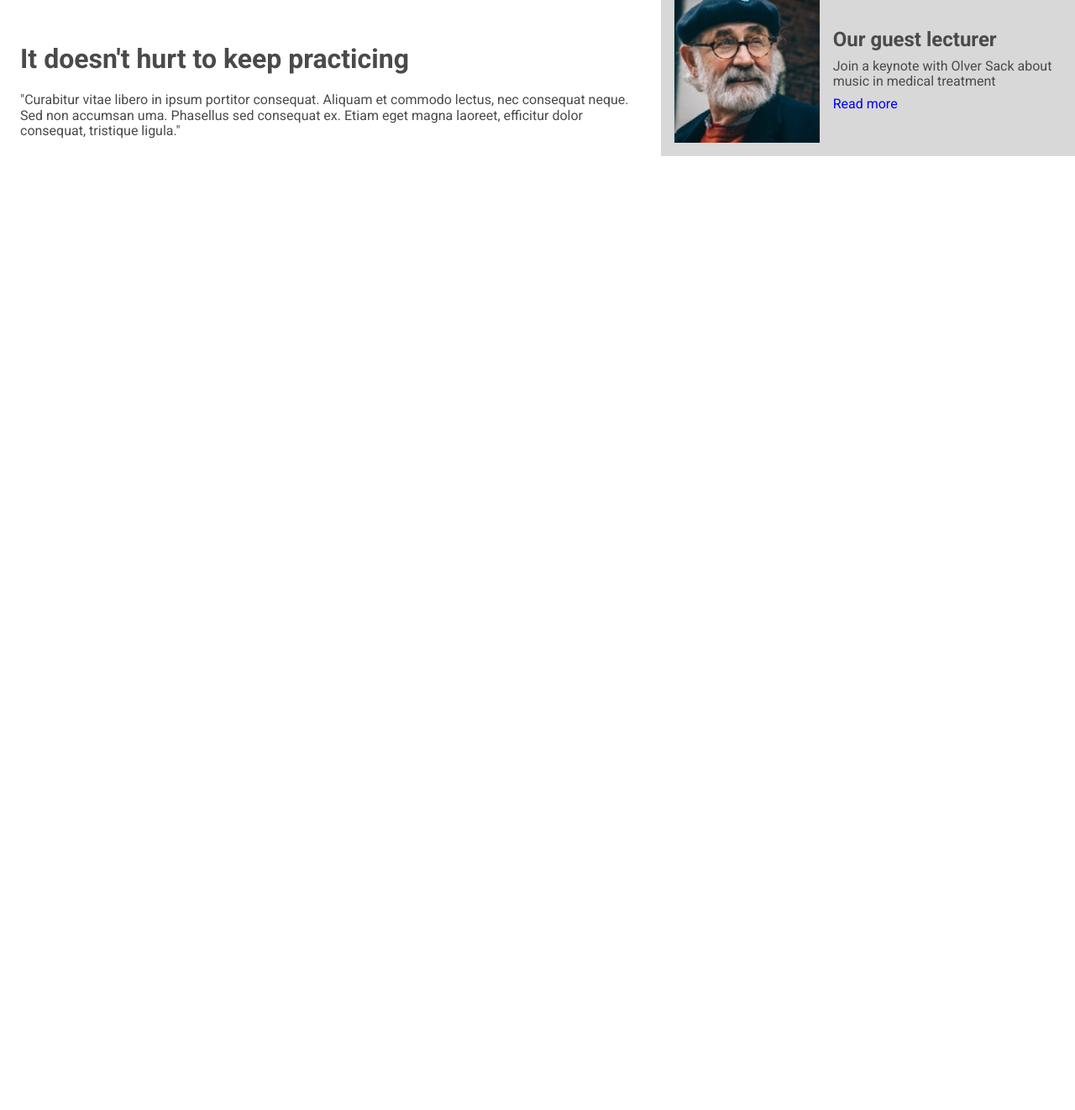
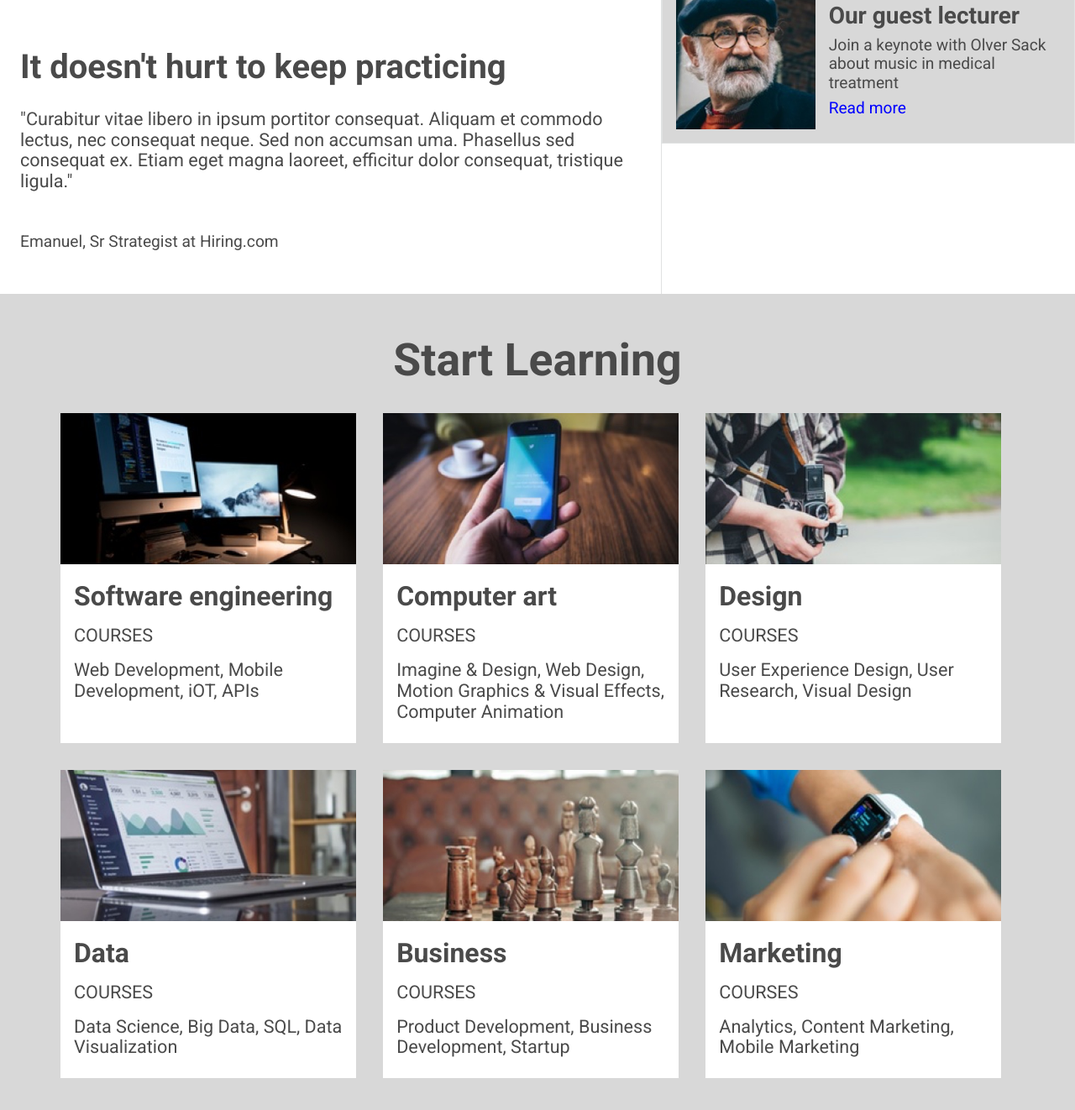
Before and after one commit to amonas/f1-3-c2p1-colmar-academy, a plain HTML site: page index.html in a window 1280 px wide. Shown: the part 1118-2440 px from the top of the page at 84% size. Before the commit the page ends 1336 px from the top, so only its background shows below. Drawn offline with nearby package versions, Linux system fonts and the light colour scheme; a web font is replaced by a local one.

Commit message:
Add Courses section.

```diff
--- a/index.html
+++ b/index.html
@@ -2,8 +2,8 @@
 <html>
   <head>
     <meta charset="utf-8">
-    <link href="https://fonts.googleapis.com/css?family=Roboto:400,700" rel="stylesheet">
-   <link href="./resources/css/normalize.css" rel="stylesheet" type="text/css">
+    <link href="https://fonts.googleapis.com/css?family=Encode+Sans+Semi+Condensed|Roboto:400,700" rel="stylesheet">
+    <link href="./resources/css/normalize.css" rel="stylesheet" type="text/css">
     <link href="./resources/css/style.css" rel="stylesheet" type="text/css">
     <title>Colmar Academy</title>
   </head>
@@ -35,6 +35,7 @@
         <img src="./resources/images/information-main.jpg" alt="main information">
         <h1>It doesn't hurt to keep practicing</h1>
         <p>"Curabitur vitae libero in ipsum portitor consequat. Aliquam et commodo lectus, nec consequat neque. Sed non accumsan uma. Phasellus sed consequat ex. Etiam eget magna laoreet, efficitur dolor consequat, tristique ligula."</p>
+        <p class="encode">Emanuel, Sr Strategist at Hiring.com</p>
       </div>
       <div class="practice right">
         <div class="box orientation">
@@ -42,7 +43,7 @@
           <div class="text">
             <h2>Orientation date</h2>
             <p>Tue 10/11 & Wed 10/12: 8am-3pm</p>
-            <p><a>Read more</a></p>
+            <p><a href="#">Read more</a></p>
           </div>
         </div>
         <div class="box campus">
@@ -50,7 +51,7 @@
           <div class="text">
             <h2>Our campus</h2>
             <p>Find which campus is close to you</p>
-            <p><a>Read more</a></p>
+            <p><a href="#">Read more</a></p>
         </div>
         </div>
         <div class="box guest-lecture">
@@ -58,10 +59,65 @@
           <div class="text">
             <h2>Our guest lecturer</h2>
             <p>Join a keynote with Olver Sack about music in medical treatment</p>
-            <p><a>Read more</a></p>
+            <p><a href="#">Read more</a></p>
           </div>
         </div>
       </div>
     </div>
+    <div class="courses">
+      <h1>Start Learning</h1>
+      <div class="col">
+        <div class="course-box software">
+          <img src="./resources/images/course-software.jpg" alt="course software">
+          <div class="textbox">
+            <h2>Software engineering</h2>
+            <p>COURSES</p>
+            <p>Web Development, Mobile Development, iOT, APIs</p>
+          </div>
+        </div>
+            <div class="course-box computer-art">
+          <img src="./resources/images/course-computer-art.jpg" alt="course computer art">
+          <div class="textbox">
+            <h2>Computer art</h2>
+            <p>COURSES</p>
+            <p>Imagine & Design, Web Design, Motion Graphics & Visual Effects, Computer Animation</p>
+          </div>
+        </div>
+        <div class="course-box design">
+          <img src="./resources/images/course-design.jpg" alt="course design">
+          <div class="textbox">
+            <h2>Design</h2>
+            <p>COURSES</p>
+            <p>User Experience Design, User Research, Visual Design</p>
+          </div>
+        </div>
+      </div>
+      <div class="col">
+        <div class="course-box data">
+          <img src="./resources/images/course-data.jpg" alt="course data">
+          <div class="textbox">
+            <h2>Data</h2>
+            <p>COURSES</p>
+            <p>Data Science, Big Data, SQL, Data Visualization</p>
+          </div>
+        </div>
+            <div class="course-box business">
+          <img src="./resources/images/course-business.jpg" alt="course business">
+          <div class="textbox">
+            <h2>Business</h2>
+            <p>COURSES</p>
+            <p>Product Development, Business Development, Startup</p>
+          </div>
+        </div>
+        <div class="course-box marketing">
+          <img src="./resources/images/course-marketing.jpg" alt="course marketing">
+          <div class="textbox">
+            <h2>Marketing</h2>
+            <p>COURSES</p>
+            <p>Analytics, Content Marketing, Mobile Marketing</p>
+          </div>
+        </div>
+      </div>
+
   </body>
 </html>
--- a/resources/css/style.css
+++ b/resources/css/style.css
@@ -12,6 +12,27 @@ a{
   color: inherit;
   text-decoration: none;
 }
+
+h1 {
+  font-size: 3.35rem;
+}
+
+h2 {
+    font-size: 1.75rem;
+}
+
+h3 {
+    font-size: 1.5rem;
+}
+
+p {
+  font-size: 1.35rem;
+}
+
+.encode {
+  font-family: font-family: 'Encode Sans Semi Condensed', sans-serif;
+}
+
 /*Header*/
 
 header {
@@ -73,12 +94,7 @@ header li{
   margin-left:1.5rem;
 }
 
-.heading h1 {
-  font-size: 3.35rem;
-}
-
 .heading h2 {
-  font-size: 1.75rem;
   padding-bottom:1rem;
 }
 
@@ -89,19 +105,19 @@ div.heading h3{
   text-align: center;
   background-color: rgb(74, 74, 74);
   color: white;
-  font-size: 1.5rem;
 }
 
 /* Information */
 
 .information{
   display: flex;
-  margin: 2rem 0;
+
 }
 
 .left {
   width: 60%;
-  margin: 0 1.5rem;
+  margin: 2rem 1.5rem;
+
 }
 
 .left img {
@@ -109,9 +125,19 @@ div.heading h3{
   margin-bottom: 2rem;
 }
 
+.left h1 {
+  font-size: 2.5rem;
+}
+
+.left .encode {
+  font-size: 1.2rem;
+  margin-top: 3rem;
+}
+
 .right {
   width:40%;
-  margin-top:-1rem;
+  padding-top: 1rem;
+  border-left: 1px solid rgb(224, 226, 226);
 }
 
 .right a{
@@ -126,13 +152,70 @@ div.heading h3{
 .box {
   display: flex;
   align-items: center;
+  border: 1px solid rgb(224, 226, 226);
+  padding-right: 1rem;
+}
+
+.box:first-child{
+  border-top: unset;
 }
 
 .box p, h2 {
   margin: 0.5rem 0;
 }
 
+.text p {
+  font-size: 1.2rem;
+}
 
 .guest-lecture {
     background-color: rgb(216, 216, 216);
 }
+
+/* Courses */
+
+.courses {
+    background-color: rgb(216, 216, 216);
+    display: flex;
+    flex-direction: column;
+    padding: 2rem 4.5rem;
+}
+
+.courses h1 {
+  text-align: center;
+  margin: 1rem 0;
+}
+
+.col {
+  display: flex;
+  padding: 1rem 0;
+}
+
+.course-box {
+  margin-right: 2rem;
+  background-color: white;
+  width: 31%;
+}
+
+.col .course-box:last-child {
+  margin-right: unset;
+}
+
+.course-box img {
+  max-width: 100%;
+}
+
+.textbox {
+  padding: .5rem 1rem 1rem 1rem;;
+
+}
+
+.textbox h2{
+  font-size: 2rem;
+}
+
+.textbox p{
+  padding: 0.5rem 0;
+  margin: 0;
+  font-size: 1.35rem;
+}
```
